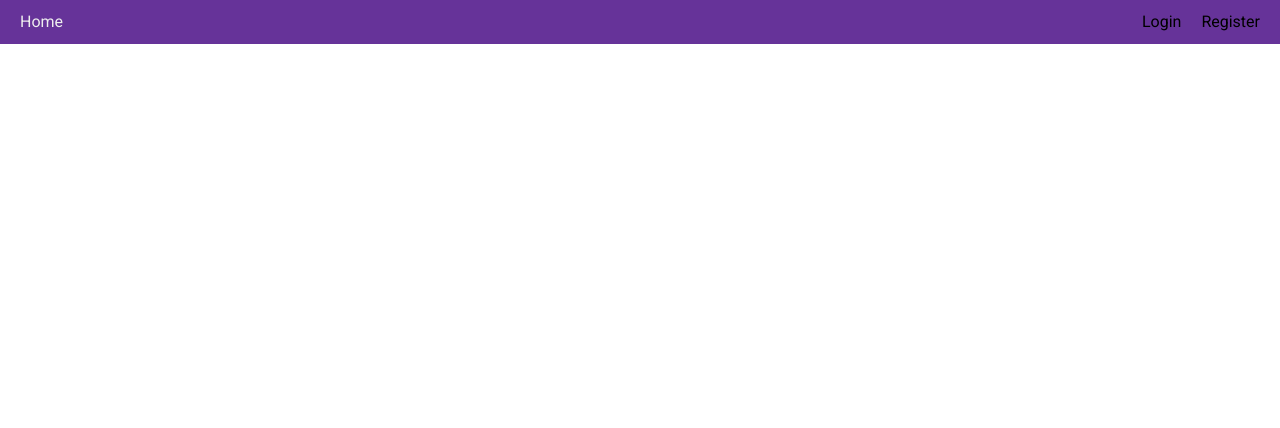
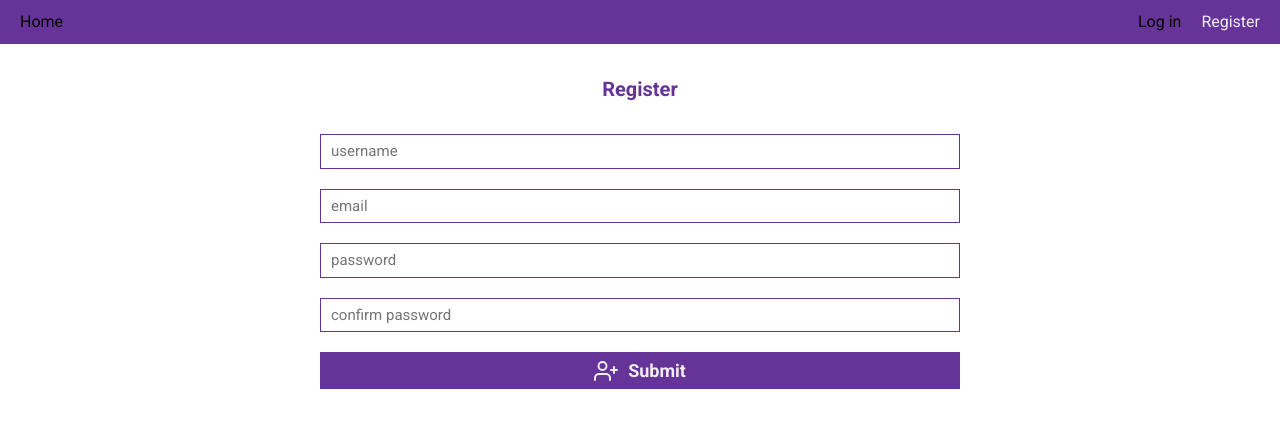
Before and after one commit to todorgarnev/graphql-react-app, a React (Create React App) app in the folder client/: page /register in a window 1280 px wide. Before the commit this address led to /. Shown: the top 428 px of the page. Built offline with nearby package versions, Linux system fonts and the light colour scheme.

Commit message:
Added token saving after login/register; Updated menu component; Removed redirect component

```diff
--- a/client/package.json
+++ b/client/package.json
@@ -13,6 +13,7 @@
     "@types/react-dom": "^17.0.0",
     "@types/react-router-dom": "^5.1.7",
     "graphql": "^15.5.0",
+    "jwt-decode": "^3.1.2",
     "moment": "^2.29.1",
     "node-sass": "^5.0.0",
     "react": "^17.0.1",
--- a/client/src/App.tsx
+++ b/client/src/App.tsx
@@ -30,8 +30,8 @@ function App() {
 
         <Container>
           <Route exact path="/" component={Home} />
-          <Route exact path="/login" component={Login} />
-          <Route exact path="/register" component={Register} />
+          <Route path="/login" component={Login} />
+          <Route path="/register" component={Register} />
         </Container>
       </ApolloProvider>
     </Router>
--- a/client/src/common/constants/constants.ts
+++ b/client/src/common/constants/constants.ts
@@ -1,14 +1,3 @@
-export const ROUTES = [
-  {
-    name: "Home",
-    path: "/"
-  },
-  {
-    name: "Login",
-    path: "/login"
-  },
-  {
-    name: "Register",
-    path: "/register"
-  },
-];
+import { IRoute } from "../interfaces/route";
+
+export const ROUTES: IRoute[] = [];
--- /dev/null
+++ b/client/src/common/utils/auth.ts
@@ -0,0 +1,15 @@
+import Utils from "./utils";
+
+export default class Auth {
+  public static setToken = (token: string): void => {
+    localStorage.setItem("jwtToken", token);
+  }
+
+  public static clearToken = (): void => {
+    localStorage.removeItem("jwtToken");
+  }
+
+  public static isTokenSet = (): boolean => {
+    return Utils.isNotNull(localStorage.getItem("jwtToken"));
+  }
+}
--- a/client/src/components/menu/Menu.module.scss
+++ b/client/src/components/menu/Menu.module.scss
@@ -16,15 +16,12 @@
         margin-right: auto;
       }
 
-      &:hover {
-        cursor: pointer;
-      }
-
       a {
         color: black;
 
         &:hover {
           color: #eee;
+          cursor: pointer;
         }
 
         &.active {
--- a/client/src/components/menu/Menu.tsx
+++ b/client/src/components/menu/Menu.tsx
@@ -1,21 +1,28 @@
-import React, { FunctionComponent } from "react";
+import React, { FunctionComponent, useState } from "react";
 import { NavLink, Redirect } from "react-router-dom";
+import Auth from "../../common/utils/auth";
 import styles from "./Menu.module.scss";
-import { ROUTES } from "../../common/constants/constants";
-import { IRoute } from "../../common/interfaces/route";
 
 const Menu: FunctionComponent = () => {
+  const [isTokenSet, setIsTokenSet] = useState<boolean>(Auth.isTokenSet());
+
+  const logout = (): void => {
+    Auth.clearToken();
+    setIsTokenSet(false);
+  }
+
   return (
     <div className={styles.menu}>
       <ul className={styles.listItems}>
+        <li><NavLink exact to="/" activeClassName={styles.active}>Home</NavLink></li>
         {
-          ROUTES.map((route: IRoute, index: number) => (
-            <li key={index}>
-              <NavLink exact to={route.path} activeClassName={styles.active}>{route.name}</NavLink>
-            </li>
-          ))
+          isTokenSet ?
+            <li><NavLink to="/" onClick={logout}>Log out</NavLink></li> :
+            <>
+              <li><NavLink to="/login" activeClassName={styles.active}>Log in</NavLink></li>
+              <li><NavLink to="/register" activeClassName={styles.active}>Register</NavLink></li>
+            </>
         }
-        <Redirect to="/" />
       </ul>
     </div>
   );
--- a/client/src/pages/home/Home.tsx
+++ b/client/src/pages/home/Home.tsx
@@ -4,6 +4,7 @@ import { FETCH_POSTS_QUERY } from "./graphql/queries";
 import Utils from "../../common/utils/utils";
 import { IPost, IPostsData } from "../../common/interfaces/post";
 import Post from "../../components/post/Post";
+import Loader from "../../components/loader/Loader";
 import styles from "./Home.module.scss";
 
 const Home: FunctionComponent = () => {
@@ -13,7 +14,7 @@ const Home: FunctionComponent = () => {
   return (
     <>
       {
-        loading ? <div>Loading..</div> :
+        loading ? <Loader /> :
           Utils.isArrayNotEmpty(posts) && posts.map((post: IPost, index: number) => (
             <Post key={index} post={post} />
           ))
--- a/client/src/pages/login/Login.module.scss
+++ b/client/src/pages/login/Login.module.scss
@@ -12,19 +12,4 @@
     display: flex;
     flex-direction: column;
   }
-
-  .loading {
-    margin: 0 auto;
-    display: block;
-    animation: loading 3s infinite;
-  }
 }
-
-@keyframes loading {
-  0% {
-    transform: rotate(0deg);
-  }
-  100% {
-    transform: rotate(360deg);
-  }
-}
--- a/client/src/pages/login/Login.tsx
+++ b/client/src/pages/login/Login.tsx
@@ -10,6 +10,7 @@ import { IServerError } from "../../common/interfaces/error";
 import Utils from "../../common/utils/utils";
 import Errors from "../../components/errors/Errors";
 import Loader from "../../components/loader/Loader";
+import Auth from "../../common/utils/auth";
 import styles from "./Login.module.scss";
 
 const Login: FunctionComponent = () => {
@@ -17,8 +18,12 @@ const Login: FunctionComponent = () => {
   const [errors, setErrors] = useState<IServerError>({});
   const [formValue, setFormValue] = useState<ILogin>({ username: "", password: "" });
   const [loginUser, { loading }] = useMutation<ILoginResponse, ILogin>(LOGIN_USER, {
-    update(proxy, result) {
+    update(proxy, userData) {
+      if (userData.data) {
+        const token: string = userData.data.login.token;
+        Auth.setToken(token);
         history.push("/");
+      }
     },
     onError(err) {
       if (err.graphQLErrors[0].extensions) {
--- a/client/src/pages/register/Register.tsx
+++ b/client/src/pages/register/Register.tsx
@@ -10,6 +10,7 @@ import { IServerError } from "../../common/interfaces/error";
 import Utils from "../../common/utils/utils";
 import Errors from "../../components/errors/Errors";
 import Loader from "../../components/loader/Loader";
+import Auth from "../../common/utils/auth";
 import styles from "./Register.module.scss";
 
 const Register: FunctionComponent = () => {
@@ -22,7 +23,13 @@ const Register: FunctionComponent = () => {
     confirmPassword: ""
   });
   const [addUser, { loading }] = useMutation<IRegisterResponse, IRegister>(REGISTER_USER, {
-    update(proxy, result) {
+    update(proxy, userData) {
+      console.log(userData);
+      if (userData.data) {
+        const token: string = userData.data.register.token;
+        Auth.setToken(token);
+        history.push("/");
+      }
       history.push("/");
     },
     onError(err) {
```
Also changed, not shown: client/src/common/interfaces/login.ts (+7 -5 lines), client/src/common/interfaces/register.ts (+7 -5 lines), 2 other files (tests, documents, lock files or other folders). Lines whose indentation alone changed are shown as unchanged.
